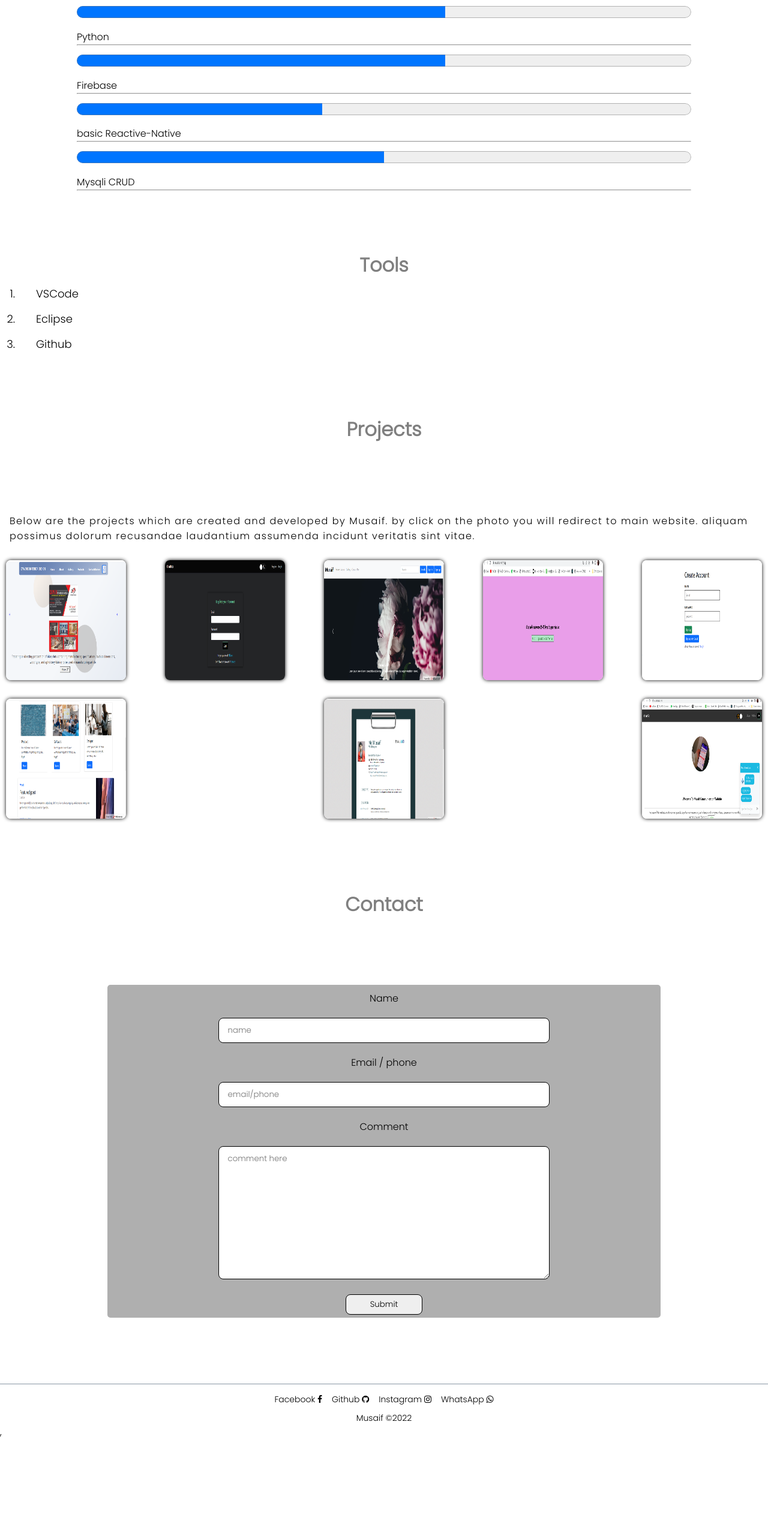
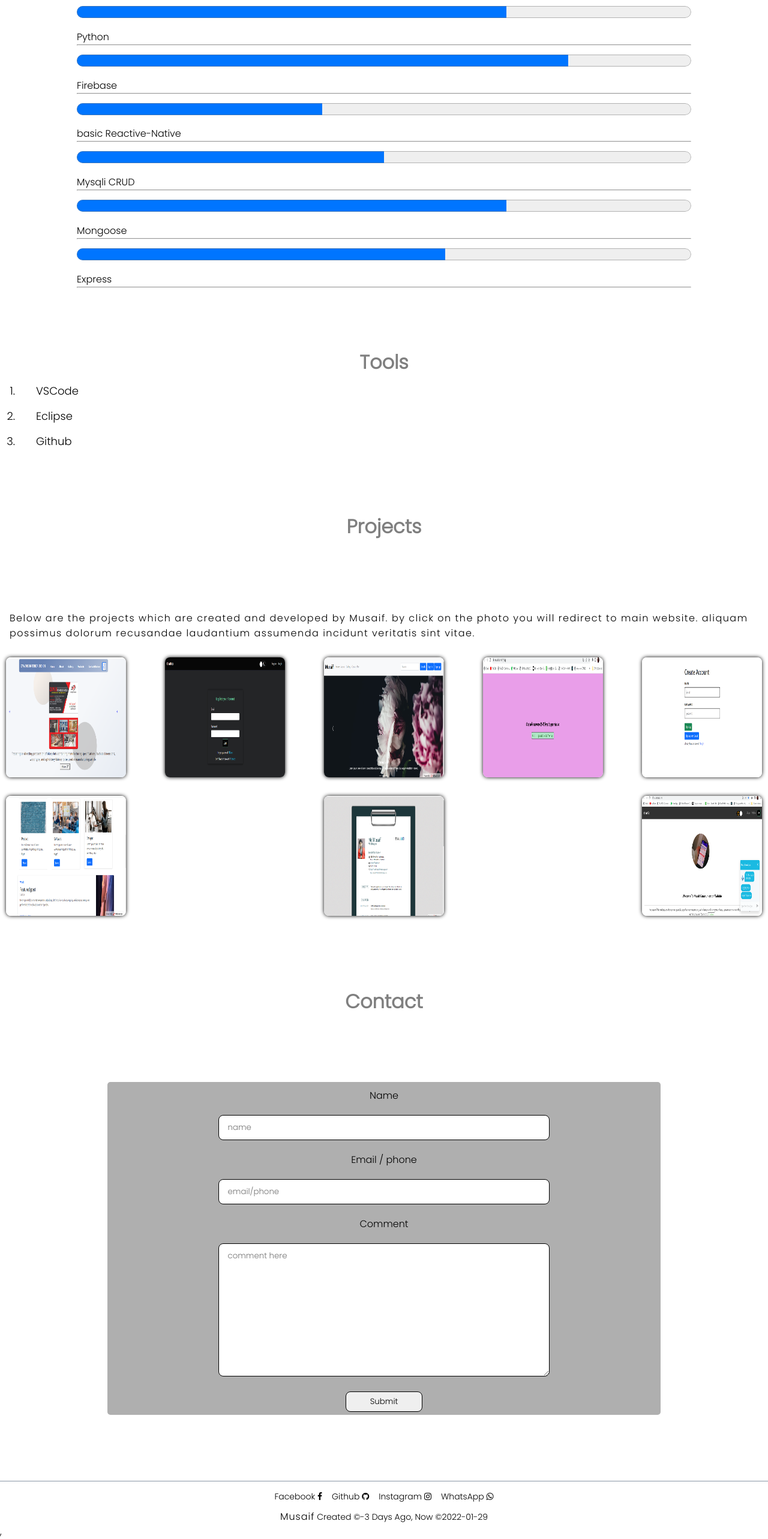
Before and after one commit to Musaif786/Portfolio, a React (Create React App) app: page / in a window 1280 px wide. Shown: the part 2021-4587 px from the top of the page at 60% size. Before the commit the page ends 4421 px from the top, so only its background shows below. Built offline with nearby package versions, Linux system fonts and the light colour scheme.

Commit message:
upgraded skills

```diff
--- a/package.json
+++ b/package.json
@@ -8,6 +8,7 @@
     "@testing-library/user-event": "^13.5.0",
     "aos": "^2.3.4",
     "firebase": "^9.6.5",
+    "moment": "^2.29.4",
     "react": "^17.0.2",
     "react-dom": "^17.0.2",
     "react-router-dom": "^6.2.1",
--- a/src/components/new/Footer.js
+++ b/src/components/new/Footer.js
@@ -1,7 +1,21 @@
 import React from 'react'
+import moment from 'moment'
 import "../newCss/Footer.css";
 
 function Footer() {
+  // const current_date = new Date()
+  // const current_new = new Date()
+  const fixeddate = moment('2022-02-02','YYYY-MM-DD')
+  const currentdate = moment()
+  const differentDate = currentdate.diff(fixeddate,'days')
+  const style ={
+    letterSpacing: '1px',
+    color: 'black',
+    fontSize: '16px',
+    textDecoration: 'none',
+    cursor:"default",
+
+  }
   return (
     <>
         <footer>
@@ -18,7 +32,7 @@ function Footer() {
          </ul>
         </footer>
          <div className='footer-div'>
-             Musaif  	&copy;2022
+            <a style={style} href='https://tinyurl.com/2zfr4syl/FindMyDevice'> Musaif</a>	Created &copy;{differentDate} Days Ago, Now &copy;{currentdate.format('YYYY-MM-DD')}
          </div>
     </>
   )
--- a/src/components/new/One.js
+++ b/src/components/new/One.js
@@ -79,10 +79,10 @@ function One() {
               <progress data-aos="zoom-in-down" value="80" max="100"></progress>
               <p>Core Java</p>
               <hr />
-              <progress data-aos="zoom-in-down" value="60" max="100"></progress>
+              <progress data-aos="zoom-in-down" value="70" max="100"></progress>
               <p>Python</p>
               <hr />
-              <progress data-aos="zoom-in-down" value="60" max="100"></progress>
+              <progress data-aos="zoom-in-down" value="80" max="100"></progress>
               <p>Firebase</p>
               <hr />
               <progress data-aos="zoom-in-down" value="40" max="100"></progress>
@@ -90,6 +90,12 @@ function One() {
               <hr />
               <progress data-aos="zoom-in-down" value="50" max="100"></progress>
               <p>Mysqli CRUD</p>
+              <hr />
+              <progress data-aos="zoom-in-down" value="70" max="100"></progress>
+              <p>Mongoose</p>
+              <hr />
+              <progress data-aos="zoom-in-down" value="60" max="100"></progress>
+              <p>Express</p>
               <hr />
             </div>
           </div>
```
Also changed, not shown: 1 other file (tests, documents, lock files or other folders).
